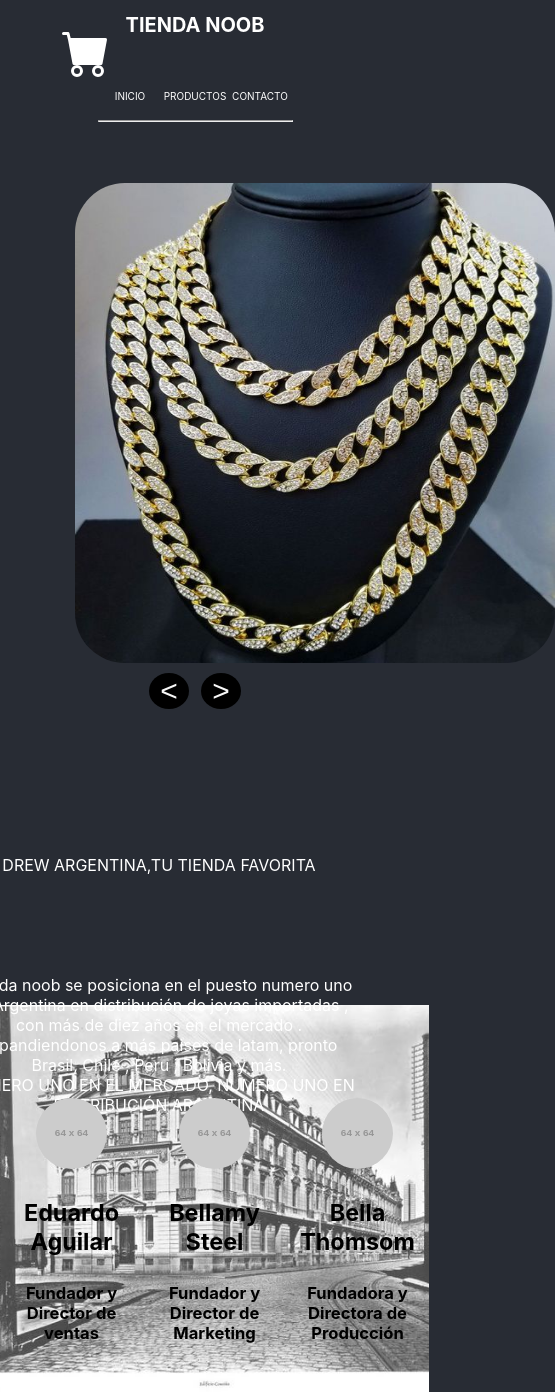
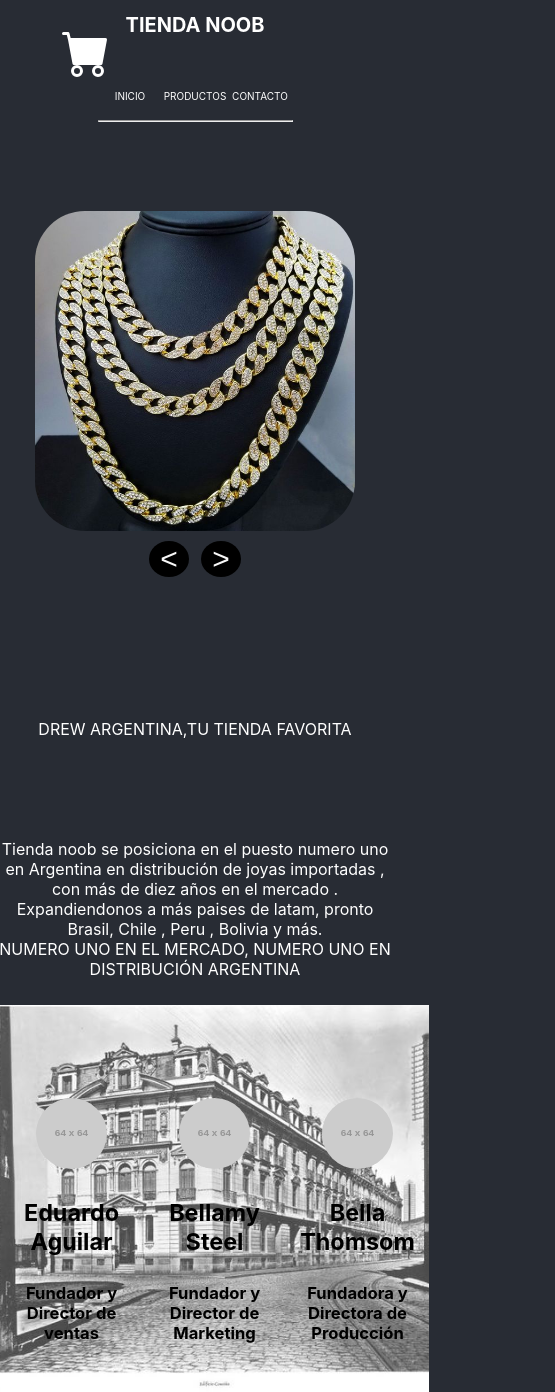
Before and after one commit to Agu1laredu/e-commerce-React, a React (Create React App) app: page / in a window 390 px wide. Shown: the whole page, 555 px wide, since content can reach past the window. Built offline with nearby package versions, Linux system fonts and the light colour scheme.

Commit message:
Optimizando Slider

```diff
--- a/src/Components/SubComponents/Componentes.Sliders/Slider.module.css
+++ b/src/Components/SubComponents/Componentes.Sliders/Slider.module.css
@@ -41,3 +41,19 @@ button {
 .slide.active {
     opacity: 1;
 }
+
+
+ @media (max-width: 800px) {
+
+ .container {
+    margin: auto;
+     width: 100%;
+     margin-right: 0;
+     margin-top: 2%;
+ }
+ img {
+    width: 20rem;
+    height: 20rem;
+ }
+
+ }
--- a/src/Components/itemListcontainer.css
+++ b/src/Components/itemListcontainer.css
@@ -48,9 +48,6 @@
     font-size: 20px;
 }
 
-.media .imagen {
-    width: 30rem;
-}
 
 
 @media (max-width: 1200px) {
@@ -67,6 +64,10 @@
     justify-items: center;
     text-align: center;
 }
+.divtoptex{
+    display: flex;
+    margin: auto;
+}
 .textoo{
     margin-top: 25%;
     margin-bottom: 5%;
@@ -75,17 +76,15 @@
     width: 25rem;
     margin-left: 0;
 }
-.imagen {
-    width: 25rem;
-    margin-right: 0;
-    margin-top: 2%;
-}
+
 .fundadores{
     margin-top: 100%;
 }
 }
 @media (max-width: 500px) {
+
   .textoo{
     margin-bottom: -10%;
   }
+
  }
```
